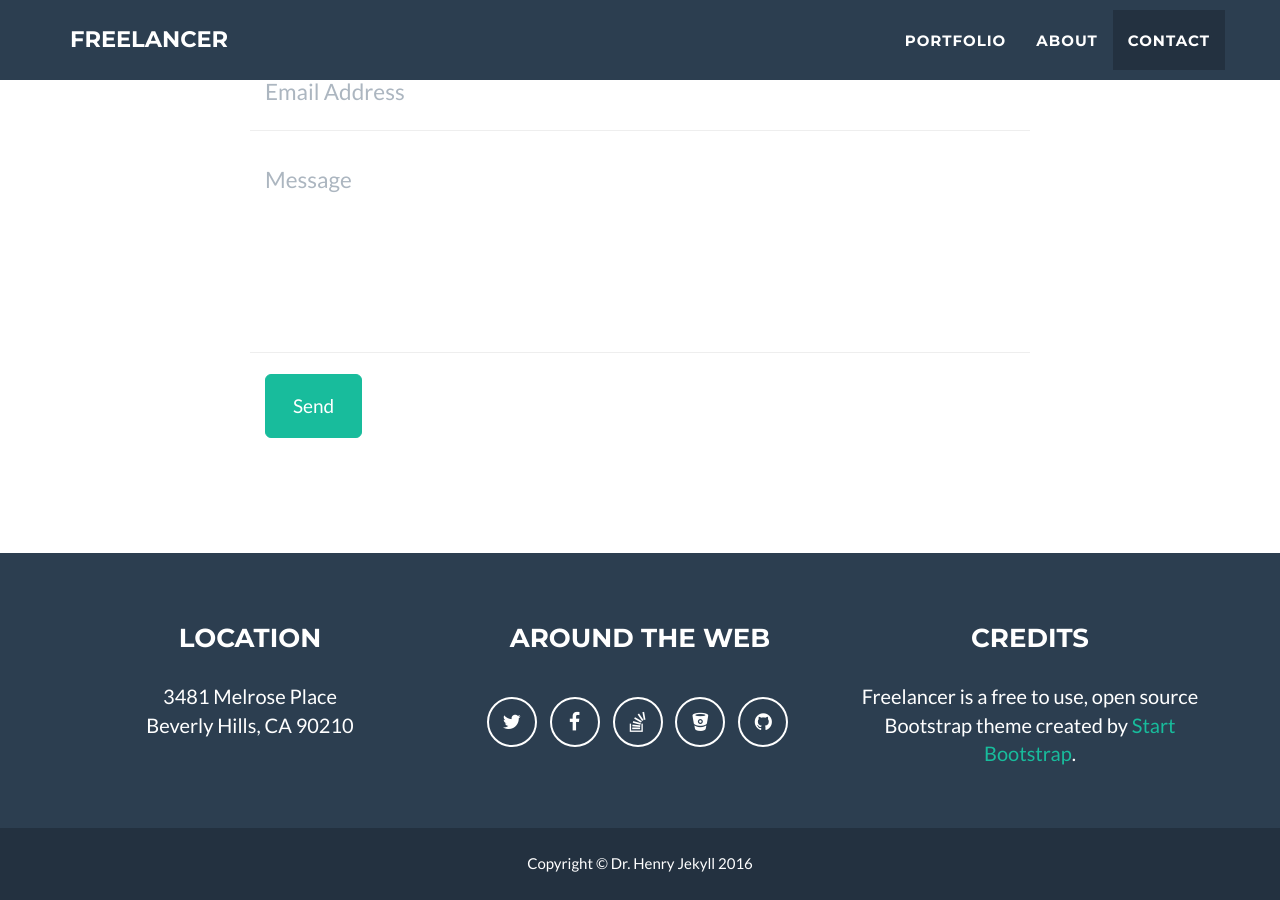
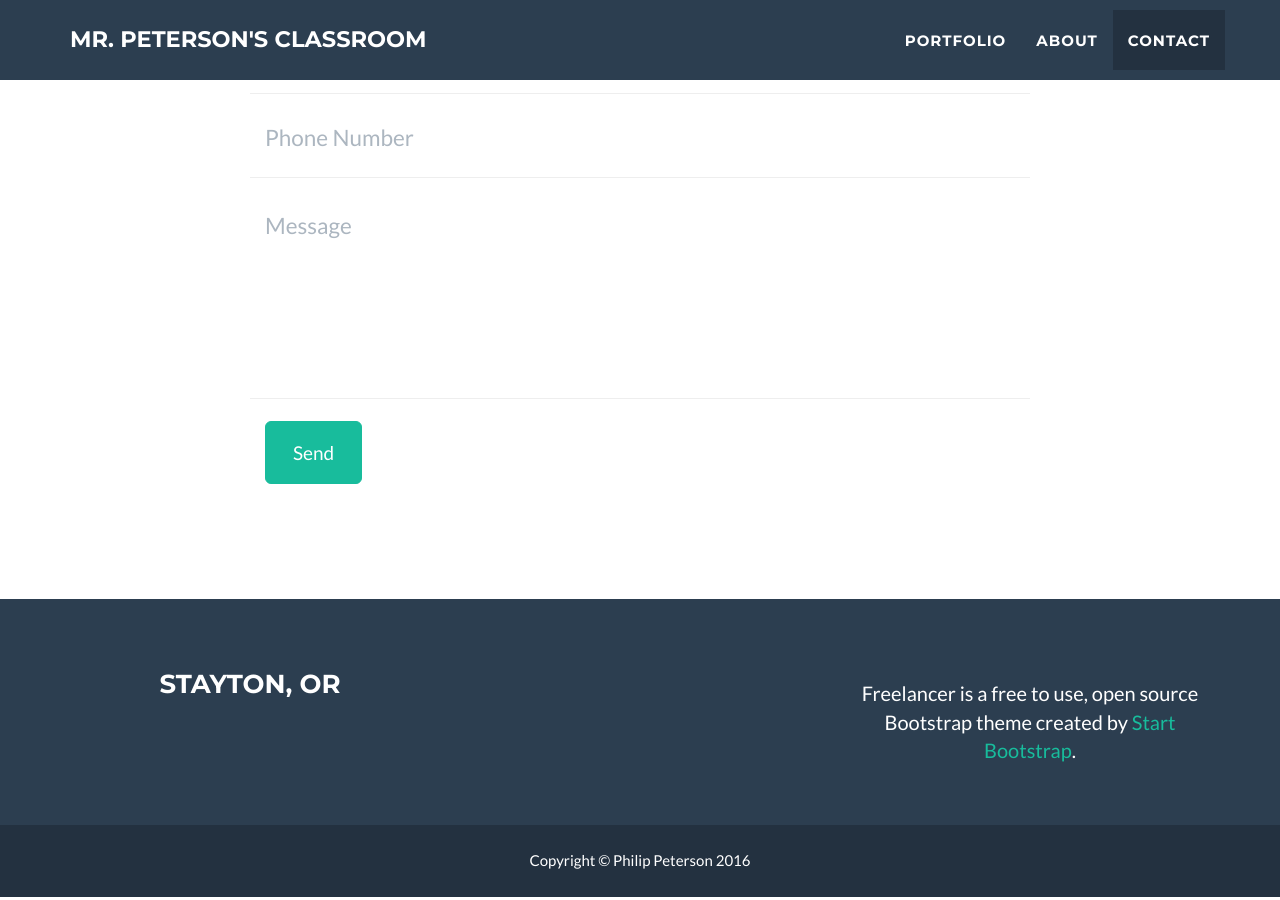
Before and after one commit to Peterphisci/peterphisci.github.io, a Jekyll site: the page built from index.html, in a window 1280 px wide and 900 px high, scrolled down 2485 px. Built offline with Jekyll 4.4.1, drawn with Linux system fonts in a browser that asks for light colours; some of the changed text lies outside the part shown.

Commit message:
Updates
Updates config, .gitignore and got ride of screen shot

```diff
--- a/_config.yml
+++ b/_config.yml
@@ -1,26 +1,13 @@
 # Site settings
-title: Freelancer
-email: your-email@domain.com
-url: https://example.github.io
-description: "Write an awesome description for your new site here. You can edit this line in _config.yml. It will appear in your document head meta (for Google search results) and in your feed.xml site description."
-skills: "Web Developer - Graphic Artist - User Experience Designer"
-meta_author: LastName FirstName
+title: Mr. Peterson's Classroom
+email: philip.peterson@nsantiam.k12.or.us
+url: https://peterphisci.com
+description: "Mr. Peterson's 7th Grade Math and Science Classes"
+
 
 # Google webmaster tools
 google_verify:
 
-# https://ssl.bing.com/webmaster/configure/verify/ownership Option 2 content= goes here
-bing_verify:
-
-# Contact form:
-# - static : pass through formspree.io to validate email sending
-# - disqus : replace contact form by disqus thread
-# - comment the line below if you want to stick with the default PHP contact form
-contact: static
-
-# If you use disqus you need disqus shortname
-# https://help.disqus.com/customer/portal/articles/466208
-disqus_shortname: myshortname
 
 # Color settings (hex-codes without the leading hash-tag)
 color:
@@ -31,28 +18,9 @@ color:
 
 # Footer settings
 footer:
-  copyright: Dr. Henry Jekyll
-  location: Location
-  social: Around the Web
-  credits: Credits
+  copyright: Philip Peterson
+  location: Stayton, OR
 
-# Social networks usernames (many more available: google-plus, flickr, dribbble, pinterest, instagram, tumblr, linkedin, etc.)
-social:
-  - title: twitter
-    url: http://twitter.com/jekyllrb
-  - title: facebook
-    url:
-  - title: stack-overflow
-    url: http://stackoverflow.com/questions/tagged/jekyll
-  - title: bitbucket
-    url: http://bitbucket.org/jekyll
-  - title: github
-    url: http://github.com/jekyll
-
-# Postal address (add as many lines as necessary)
-address:
-  - line: 3481 Melrose Place
-  - line: Beverly Hills, CA 90210
 
 # Credits content
 credits: 'Freelancer is a free to use, open source Bootstrap theme created by <a href="http://startbootstrap.com">Start Bootstrap</a>.'
```
Also changed, not shown: screenshot.png (deleted), 1 other file.
